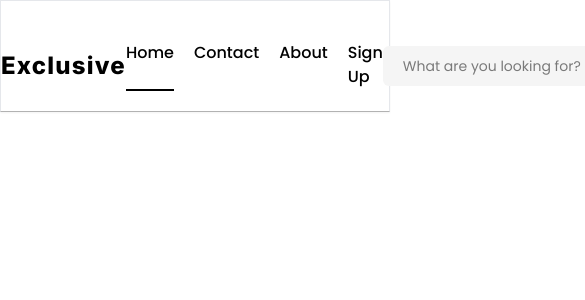
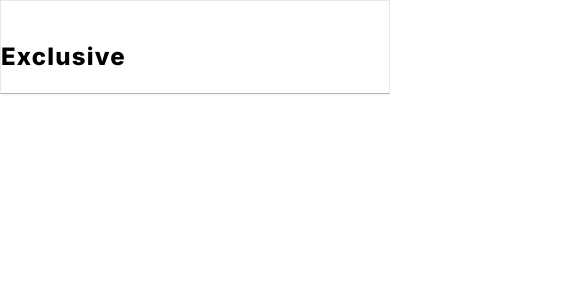
Before and after one commit to staz6/TrendMart-App, a React (Vite) app: page / in a window 390 px wide. Shown: the top 300 px of the page, 585 px wide, since content can reach past the window. Built offline with nearby package versions, Linux system fonts and the light colour scheme.

Commit message:
refactor: created ActionPanel and NavigationLinks components

```diff
--- a/src/components/complex/Header.tsx
+++ b/src/components/complex/Header.tsx
@@ -1,62 +1,15 @@
 import React from "react";
-import Button from "../shared/Button";
-import Searchbar from "../compound/Searchbar";
-import Heart from "../../assets/WishListIcon.svg";
-import Cart from "../../assets/Cart.svg";
-import { NavLink } from "react-router-dom";
+import NavigationLinks from "../compound/NavigationLinks";
+import Logo from "../compound/Logo";
+import ActionPanel from "../compound/ActionPanel";
+
 export const Header: React.FC = () => {
   return (
     <div className="w-full  margin-auto lg:px-[5%] xl:px-32 pt-10 pb-5 border border-b-black border-opacity-30 shadow-sm">
       <div className="flex text-text2 justify-between items-center">
-        <NavLink
-          to="/"
-          className="text-2xl font-extrabold tracking-wider font-inter"
-        >
-          Exclusive
-        </NavLink>
-        <div className="flex gap-5 xl:gap-10 text-md font-medium font-poppins">
-          <NavLink
-            to="/"
-            className={({ isActive }) =>
-              `border-b-2 ${isActive ? "border-black" : "border-transparent"} hover:border-black hover:shadow-md transition-all duration-300 `
-            }
-          >
-            Home
-          </NavLink>
-          <NavLink
-            to="/Contact"
-            className={({ isActive }) =>
-              `border-b-2 ${isActive ? "border-black" : "border-transparent"} hover:border-black hover:shadow-md transition-all duration-300 `
-            }
-          >
-            Contact
-          </NavLink>
-          <NavLink
-            to="/About"
-            className={({ isActive }) =>
-              `border-b-2 ${isActive ? "border-black" : "border-transparent"} hover:border-black hover:shadow-md transition-all duration-300 `
-            }
-          >
-            About
-          </NavLink>
-          <NavLink
-            to="/Sign_Up"
-            className={({ isActive }) =>
-              `border-b-2 ${isActive ? "border-black" : "border-transparent"} hover:border-black hover:shadow-md transition-all duration-300 `
-            }
-          >
-            Sign Up
-          </NavLink>
-        </div>
-        <div className="flex gap-5">
-          <Searchbar />
-          <Button className="ml-2" onClick={() => {}} icon="" description="">
-            <img className="w-6 h-6" src={Heart} alt="" />
-          </Button>
-          <Button className="" onClick={() => {}} icon="" description="">
-            <img className="w-8 h-8" src={Cart} alt="" />
-          </Button>
-        </div>
+        <Logo />
+        <NavigationLinks />
+        <ActionPanel />
       </div>
     </div>
   );
--- /dev/null
+++ b/src/components/compound/ActionPanel.tsx
@@ -0,0 +1,21 @@
+import React from "react";
+import Button from "../shared/Button";
+import Heart from "../../assets/WishListIcon.svg";
+import Cart from "../../assets/Cart.svg";
+import Searchbar from "./Searchbar";
+
+const ActionPanel: React.FC = () => {
+  return (
+    <div className="hidden lg:flex gap-5">
+      <Searchbar />
+      <Button className="ml-2" onClick={() => {}} icon="" description="">
+        <img className="w-6 h-6" src={Heart} alt="" />
+      </Button>
+      <Button className="" onClick={() => {}} icon="" description="">
+        <img className="w-8 h-8" src={Cart} alt="" />
+      </Button>
+    </div>
+  );
+};
+
+export default ActionPanel;
--- /dev/null
+++ b/src/components/compound/Logo.tsx
@@ -0,0 +1,15 @@
+import React from "react";
+import { NavLink } from "react-router-dom";
+
+const Logo: React.FC = () => {
+  return (
+    <NavLink
+      to="/"
+      className="text-2xl font-extrabold tracking-wider font-inter"
+    >
+      Exclusive
+    </NavLink>
+  );
+};
+
+export default Logo;
--- /dev/null
+++ b/src/components/compound/NavigationLinks.tsx
@@ -0,0 +1,43 @@
+import React from "react";
+import { NavLink } from "react-router-dom";
+
+const NavigationLinks: React.FC = () => {
+  return (
+    <div className="hidden lg:flex gap-5 xl:gap-10 text-md font-medium font-poppins">
+      <NavLink
+        to="/"
+        className={({ isActive }) =>
+          `border-b-2 ${isActive ? "border-black" : "border-transparent"} hover:border-black hover:shadow-md transition-all duration-300 `
+        }
+      >
+        Home
+      </NavLink>
+      <NavLink
+        to="/Contact"
+        className={({ isActive }) =>
+          `border-b-2 ${isActive ? "border-black" : "border-transparent"} hover:border-black hover:shadow-md transition-all duration-300 `
+        }
+      >
+        Contact
+      </NavLink>
+      <NavLink
+        to="/About"
+        className={({ isActive }) =>
+          `border-b-2 ${isActive ? "border-black" : "border-transparent"} hover:border-black hover:shadow-md transition-all duration-300 `
+        }
+      >
+        About
+      </NavLink>
+      <NavLink
+        to="/Sign_Up"
+        className={({ isActive }) =>
+          `border-b-2 ${isActive ? "border-black" : "border-transparent"} hover:border-black hover:shadow-md transition-all duration-300 `
+        }
+      >
+        Sign Up
+      </NavLink>
+    </div>
+  );
+};
+
+export default NavigationLinks;
```
